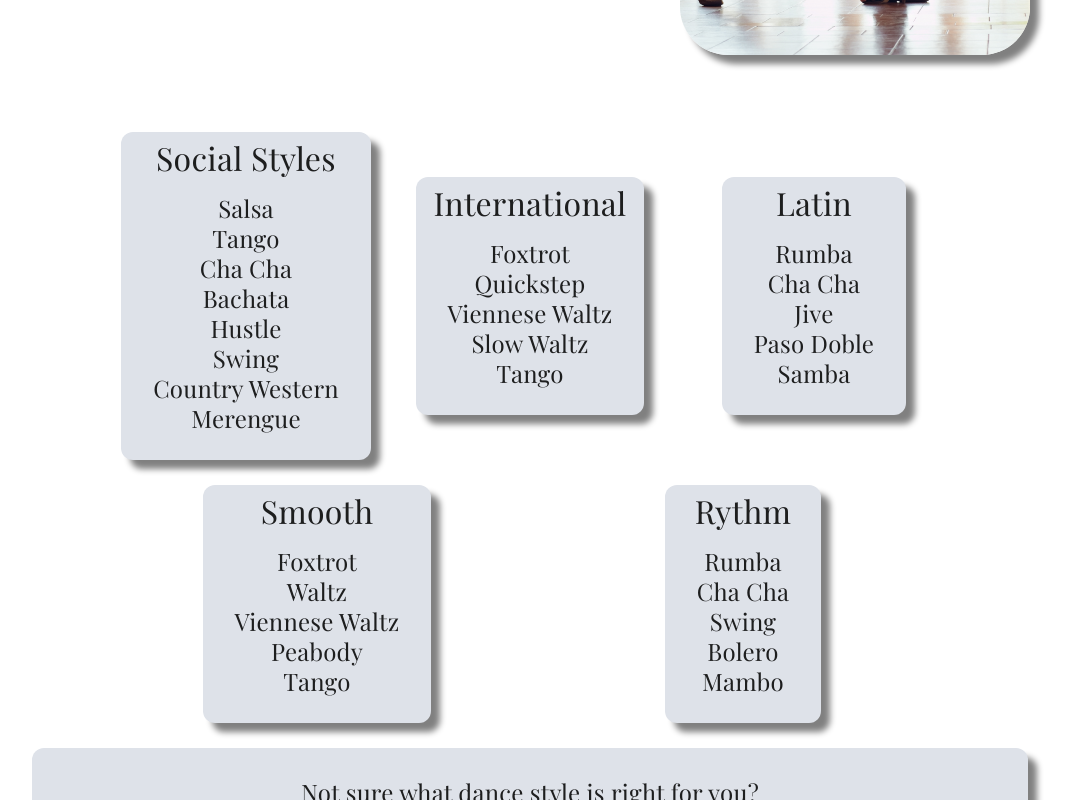
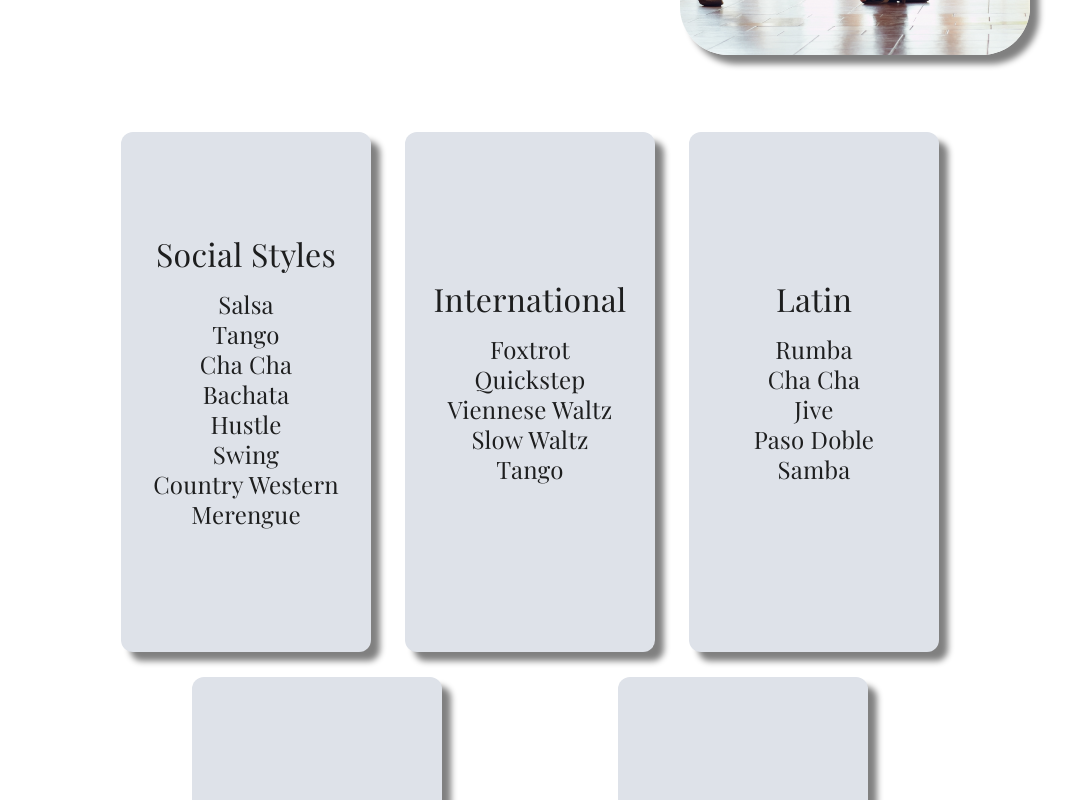
Before and after one commit to th2n10s4u/embd-website, a React (Create React App) app: page / in a window 1280 px wide. Shown: the part 10520-11320 px from the top of the page, without its empty margins (110-1184 px from the left). Built offline with nearby package versions, Linux system fonts and the light colour scheme.

Commit message:
Update TemplateTextCard.js
Created prop for StylesofDance card size

```diff
--- a/src/assets/components/TemplateComponents/TemplateTextCard.js
+++ b/src/assets/components/TemplateComponents/TemplateTextCard.js
@@ -34,6 +34,9 @@ export default function TemplateTextCard(props) {
           display: "flex",
           flexDirection: "column",
           justifyContent: "center",
+          width: props.stylescard ? "250px" : null,
+          minHeight: props.stylescard ? "520px" : null,
+          // wordSpacing: props.stylescard ? "100px" : null,
           background: props.background ? null : "#DEE2E9",
           marginBottom: "25px",
           boxShadow: props.shadow ? null : "9px 9px 6px grey",
```
